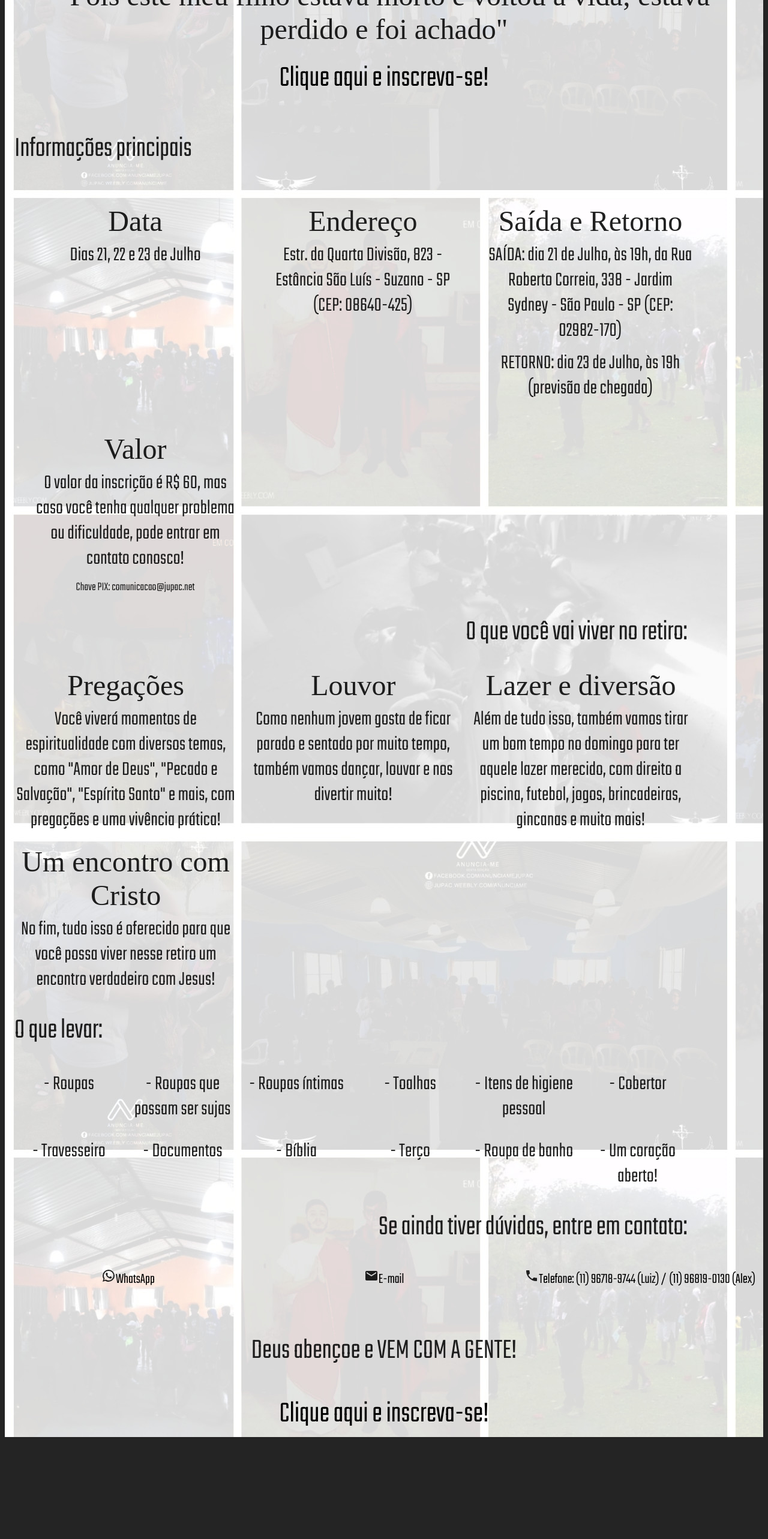
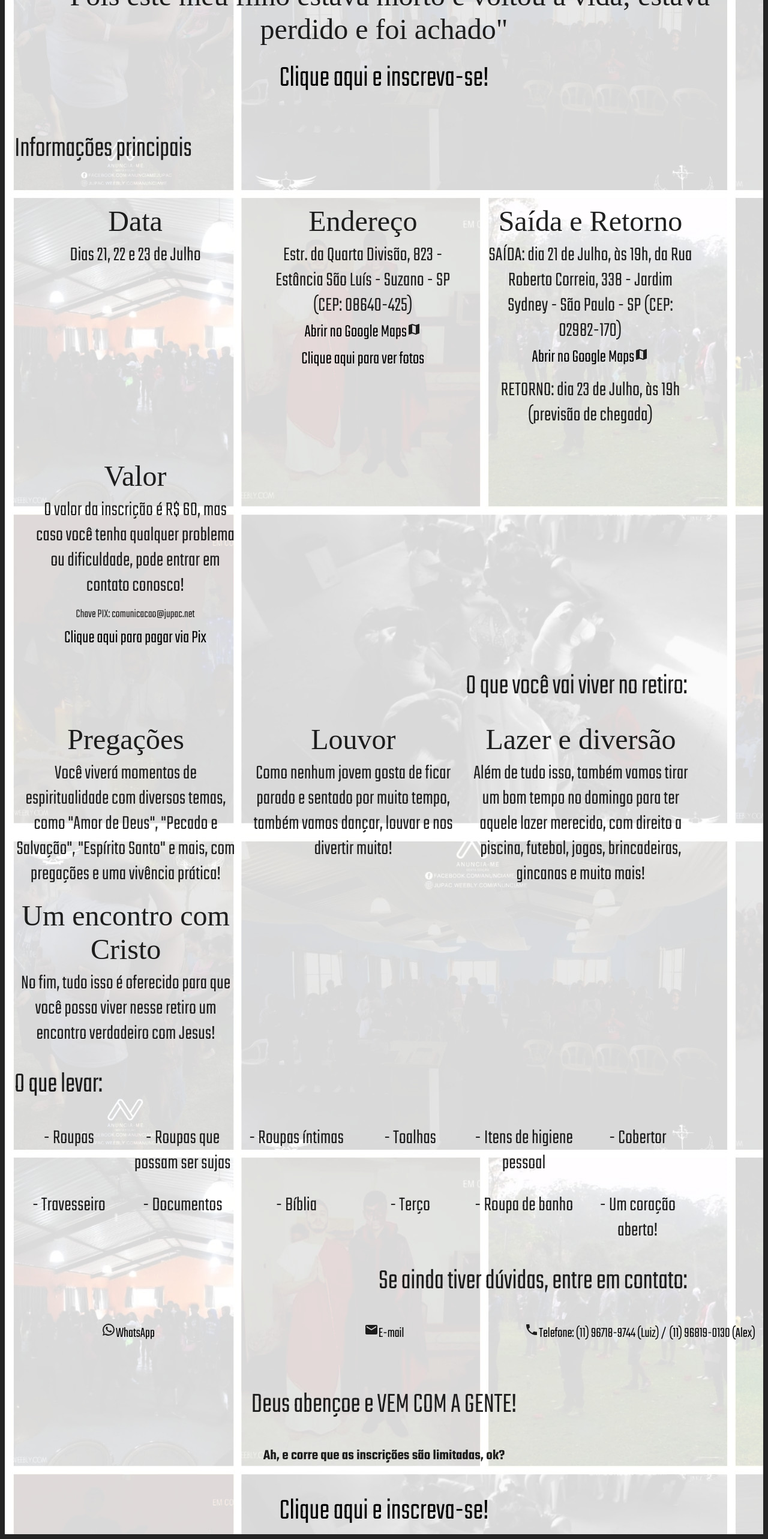
Before and after one commit to LuizSilva2714/anunciame, a React (Vite) app: page / in a window 1280 px wide. Shown: the part 220-2786 px from the top of the page at 60% size. Before the commit the page ends 2624 px from the top, so only its background shows below. Built offline with nearby package versions, Linux system fonts and the light colour scheme; a web font is replaced by a local one.

Commit message:
Adicionando mais informações pertinentes, links para Google Maps e para pagamento via Pix

```diff
--- a/src/components/Contact.tsx
+++ b/src/components/Contact.tsx
@@ -53,6 +53,9 @@ function Contact() {
         <Typography variant="h3" mt={3} fontFamily={'Teko, sans-serif'} fontWeight={'medium'} align="center" mb={5}>
                 Deus abençoe e VEM COM A GENTE!
             </Typography>
+            <Typography variant="h5" mt={3} fontFamily={'Teko, sans-serif'} fontWeight={'medium'} align="center" mb={5}>
+                <strong>Ah, e corre que as inscrições são limitadas, ok?</strong>
+            </Typography>
             <InscriptionLink />
         </>
     );
--- /dev/null
+++ b/src/components/GenericLink.tsx
@@ -0,0 +1,18 @@
+import { Link, Typography } from "@mui/material";
+
+type GenericLinkProps = {
+    reference: string,
+    description?: string
+}
+
+function GenericLink(props: GenericLinkProps) {
+    return (
+        <Typography align="center">
+            <Link href={props.reference} target="_blank" underline="none" fontSize={30} fontFamily={'Teko, sans-serif'} color={'black'} textAlign={'center'}>
+                {props.description ?? 'Clique aqui!'}
+            </Link>
+        </Typography>
+    );
+}
+
+export default GenericLink;
--- a/src/components/MainSection.tsx
+++ b/src/components/MainSection.tsx
@@ -2,6 +2,8 @@ import { useState, useEffect } from "react";
 import Grid from '@mui/material/Grid';
 import Typography from "@mui/material/Typography";
 import './MainSection.css';
+import OpenGoogleMaps from "./OpenGoogleMaps";
+import GenericLink from "./GenericLink";
 
 function MainSection() {
     return(
@@ -24,6 +26,8 @@ function MainSection() {
                 </Typography>
                 <Typography variant="h4" gutterBottom align="center" mt={1} fontFamily={'Teko, sans-serif'} fontWeight={'light'}>
                 Estr. da Quarta Divisão, 823 - Estância São Luís - Suzano - SP (CEP: 08640-425)
+                <OpenGoogleMaps reference="https://goo.gl/maps/qUJg3Chn4CfbH6r2A" />
+                <GenericLink reference="https://drive.google.com/drive/folders/1D7CTK7GRMm3BMp8gJm55PhOdWzeVuNvh" description="Clique aqui para ver fotos" />
                 </Typography>
             </Grid>
             <Grid item xl={3} lg={4} md={6} sm={12}>
@@ -32,6 +36,7 @@ function MainSection() {
                 </Typography>
                 <Typography variant="h4" gutterBottom align="center" mt={1} fontFamily={'Teko, sans-serif'} fontWeight={'light'}>
                 SAÍDA: dia 21 de Julho, às 19h, da Rua Roberto Correia, 338 - Jardim Sydney - São Paulo - SP (CEP: 02982-170)
+                <OpenGoogleMaps reference="https://goo.gl/maps/En9WTYLTA2RnScXAA" />
                 </Typography>
                 <Typography variant="h4" gutterBottom align="center" mt={1} fontFamily={'Teko, sans-serif'} fontWeight={'light'}>
                 RETORNO: dia 23 de Julho, às 19h (previsão de chegada)
@@ -46,6 +51,7 @@ function MainSection() {
                 </Typography>
                 <Typography variant="h6" gutterBottom align="center" mt={1} fontFamily={'Teko, sans-serif'} fontWeight={'light'}>
                 Chave PIX: comunicacao@jupac.net
+                <GenericLink reference="https://nubank.com.br/cobranca/srUURsJLH08ednu" description="Clique aqui para pagar via Pix" />
                 </Typography>
             </Grid>
         </Grid>
--- /dev/null
+++ b/src/components/OpenGoogleMaps.tsx
@@ -0,0 +1,20 @@
+import { Link, Typography } from "@mui/material";
+import { Icon } from '@mui/material';
+import { Map } from "@mui/icons-material";
+
+type OpenGoogleMapsProps = {
+    reference: string
+}
+
+function OpenGoogleMaps(props: OpenGoogleMapsProps) {
+    return (
+        <Typography align="center">
+            <Link href={props.reference} target="_blank" underline="none" fontSize={30} fontFamily={'Teko, sans-serif'} color={'black'} textAlign={'center'}>
+                Abrir no Google Maps
+            </Link>
+            <Map />
+        </Typography>
+    );
+}
+
+export default OpenGoogleMaps;
```
